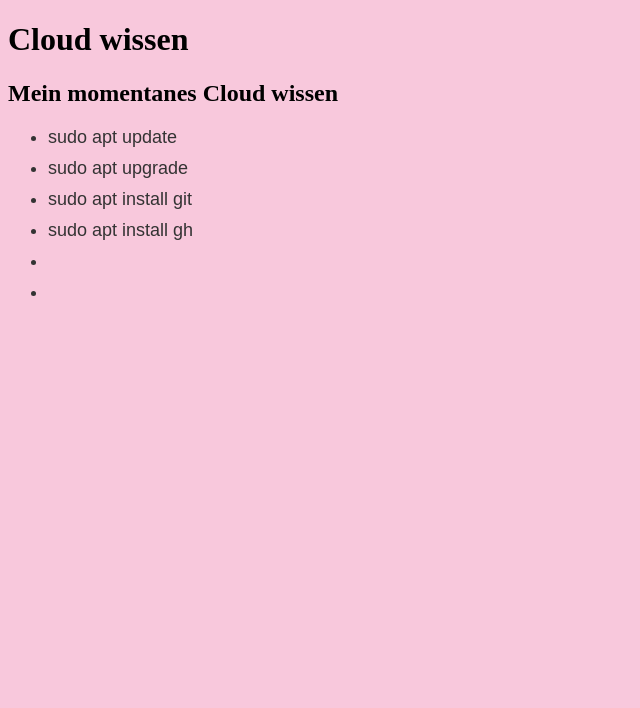
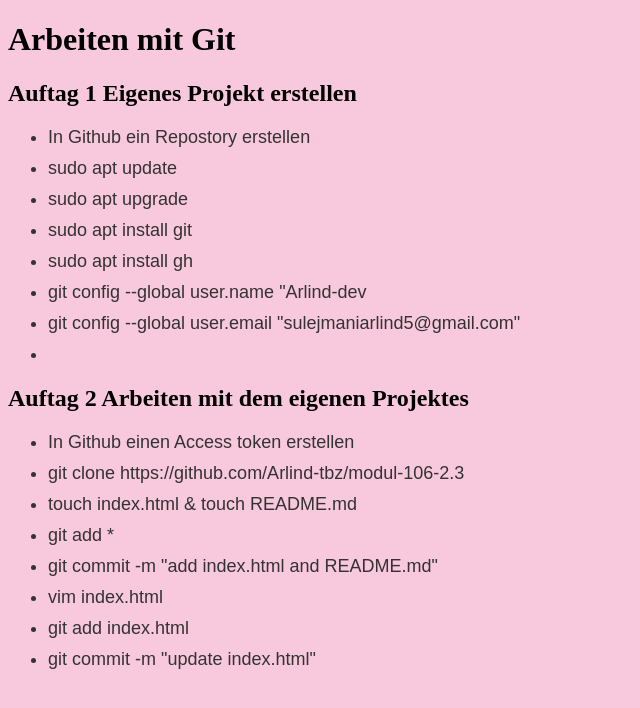
Before and after one commit to Arlind-tbz/modul-109-2.3, a plain HTML site: page index.html in a window 1280 px wide. Shown: the whole page, without its empty margins (0-640 px from the left). Drawn offline with Linux system fonts and the light colour scheme.

Commit message:
update index.html

```diff
--- a/index.html
+++ b/index.html
@@ -21,16 +21,28 @@
 </head>
 
 <body>
-  <h1>Cloud wissen</h1>
-  <h2>Mein momentanes Cloud wissen</h2>
+  <h1>Arbeiten mit Git</h1>
+  <h2>Auftag 1 Eigenes Projekt erstellen</h2>
   <ul>
+    <li>In Github ein Repostory erstellen</li>
     <li>sudo apt update</li>
     <li>sudo apt upgrade</li>
     <li>sudo apt install git</li>
     <li>sudo apt install gh</li>
-    <li></li>
+    <li>git config --global user.name "Arlind-dev</li>
+    <li>git config --global user.email "sulejmaniarlind5@gmail.com"</li>
     <li></li>
   </ul>
+  <h2>Auftag 2 Arbeiten mit dem eigenen Projektes</h2>
+  <ul>
+    <li>In Github einen Access token erstellen</li>
+    <li>git clone https://github.com/Arlind-tbz/modul-106-2.3</li>
+    <li>touch index.html & touch README.md</li>
+    <li>git add *</li>
+    <li>git commit -m "add index.html and README.md"</li>
+    <li>vim index.html</li>
+    <li>git add index.html</li>
+    <li>git commit -m "update index.html"</li>
+  </ul>
 </body>
-
 </html>
```
